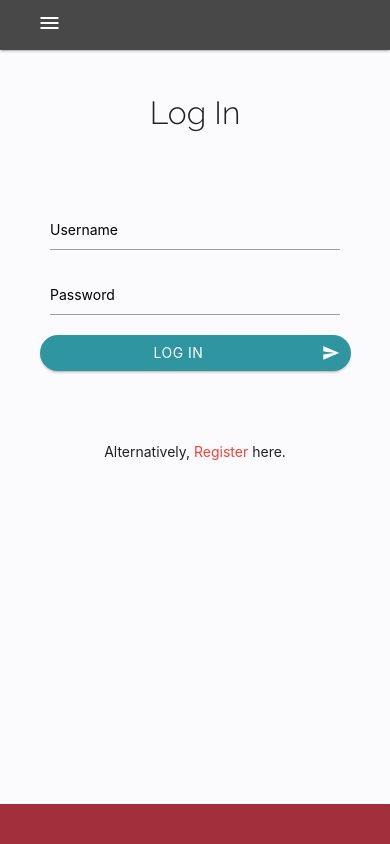
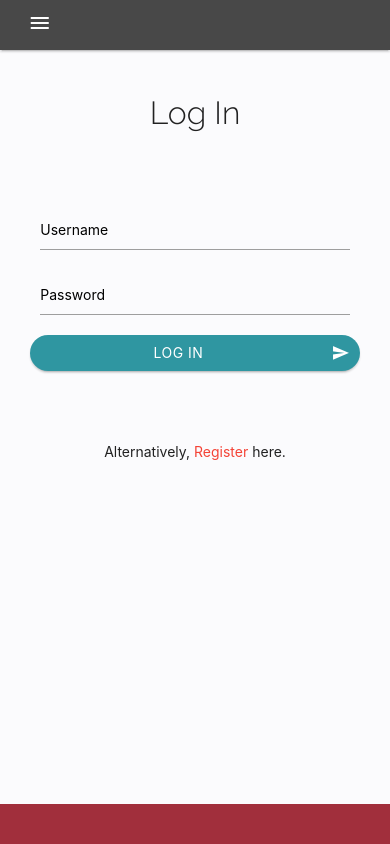
Before and after one commit to D-Lawson/employee-dashboard-app, a Flask app: page / in a window 390 px wide. Run offline with Flask 2, Linux system fonts and the light colour scheme; some libraries are stand-ins or nearby versions.

Commit message:
Correct container width on mobile

```diff
--- a/static/css/style.css
+++ b/static/css/style.css
@@ -53,10 +53,16 @@ header, main, footer {
   color: azure;
 }
 
-.container {
+.container{
   margin: 0 auto;
   max-width: 1280px;
   width: 90%;
+}
+
+@media (max-width: 690px){
+  .container {
+    width: 95%;
+  }
 }
 
 .no-margin{
```
